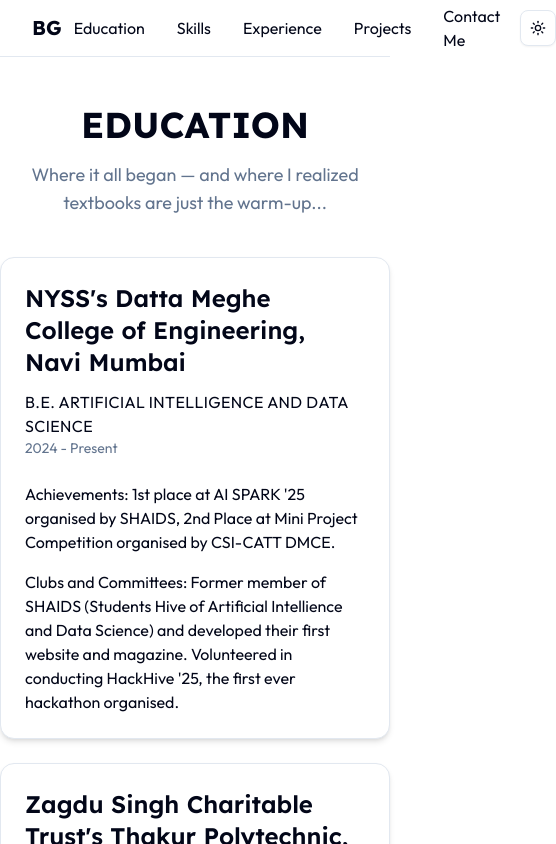
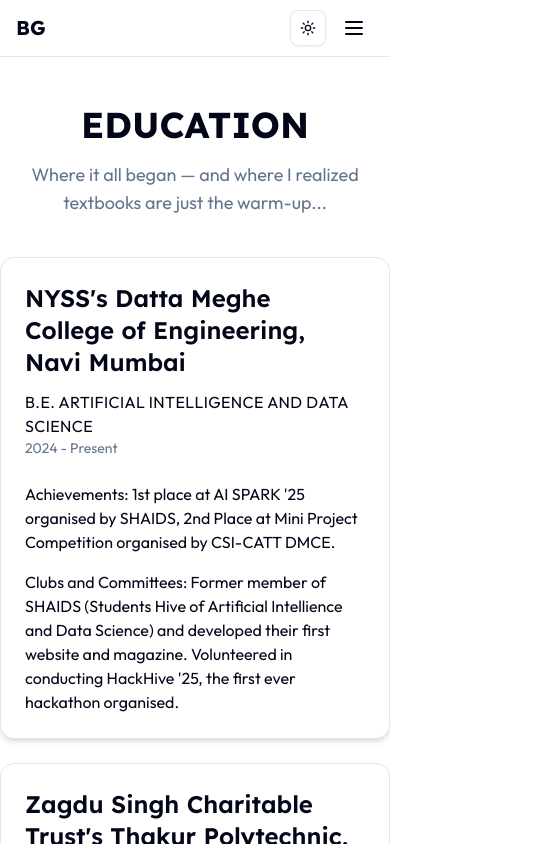
Before and after one commit to bhargavgajare1479/portfolio-website, a Next.js app: page /education in a window 390 px wide. Shown: the top 844 px of the page, 556 px wide, since content can reach past the window. Built offline with nearby package versions, Linux system fonts and the light colour scheme.

Commit message:
Fix responsiveness of navbar

```diff
--- a/src/components/ui/navbar.tsx
+++ b/src/components/ui/navbar.tsx
@@ -2,6 +2,8 @@
 
 import * as React from "react";
 import Link from "next/link";
+
+import { Menu } from "lucide-react";
 
 type NavbarProps = {
   lexend: { className: string };
@@ -9,13 +11,16 @@
 };
 
 export function Navbar({ lexend, ThemeToggle }: NavbarProps) {
+  const [menuOpen, setMenuOpen] = React.useState(false);
+
   return (
     <header className="sticky top-0 z-50 w-full border-b bg-background/95 backdrop-blur supports-[backdrop-filter]:bg-background/60">
-      <div className="flex h-14 justify-between mx-auto w-full max-w-screen-xl px-8">
+      <div className="flex h-14 justify-between mx-auto w-full max-w-screen-xl px-4 sm:px-8">
         <div className="flex items-center">
           <Link href="/" className={`font-bold text-xl uppercase ${lexend.className}`}>BG</Link>
         </div>
-        <div className="flex items-center gap-2">
+        {/* Desktop links */}
+        <div className="hidden md:flex items-center gap-2">
           <Link href="/education" className="px-3 py-2 hover:underline" style={{ fontFamily: 'var(--font-outfit)' }}>Education</Link>
           <Link href="/skills" className="px-3 py-2 hover:underline" style={{ fontFamily: 'var(--font-outfit)' }}>Skills</Link>
           <Link href="/experience" className="px-3 py-2 hover:underline" style={{ fontFamily: 'var(--font-outfit)' }}>Experience</Link>
@@ -23,7 +28,30 @@
           <Link href="/contact" className="px-3 py-2 hover:underline" style={{ fontFamily: 'var(--font-outfit)' }}>Contact Me</Link>
           <ThemeToggle />
         </div>
+        {/* Mobile hamburger */}
+        <div className="flex md:hidden items-center gap-2">
+          <ThemeToggle />
+          <button
+            className="p-2 rounded-md focus:outline-none focus:ring-2 focus:ring-ring"
+            onClick={() => setMenuOpen((open) => !open)}
+            aria-label="Open menu"
+          >
+            <Menu className="w-6 h-6" />
+          </button>
+        </div>
       </div>
+      {/* Mobile menu dropdown */}
+      {menuOpen && (
+        <div className="md:hidden absolute top-14 left-0 w-full bg-background border-b z-50 shadow-lg animate-in fade-in slide-in-from-top-2">
+          <nav className="flex flex-col items-center py-4 gap-2">
+            <Link href="/education" className="px-4 py-2 w-full text-center hover:underline" style={{ fontFamily: 'var(--font-outfit)' }} onClick={() => setMenuOpen(false)}>Education</Link>
+            <Link href="/skills" className="px-4 py-2 w-full text-center hover:underline" style={{ fontFamily: 'var(--font-outfit)' }} onClick={() => setMenuOpen(false)}>Skills</Link>
+            <Link href="/experience" className="px-4 py-2 w-full text-center hover:underline" style={{ fontFamily: 'var(--font-outfit)' }} onClick={() => setMenuOpen(false)}>Experience</Link>
+            <Link href="/projects" className="px-4 py-2 w-full text-center hover:underline" style={{ fontFamily: 'var(--font-outfit)' }} onClick={() => setMenuOpen(false)}>Projects</Link>
+            <Link href="/contact" className="px-4 py-2 w-full text-center hover:underline" style={{ fontFamily: 'var(--font-outfit)' }} onClick={() => setMenuOpen(false)}>Contact Me</Link>
+          </nav>
+        </div>
+      )}
     </header>
   );
 }
```
